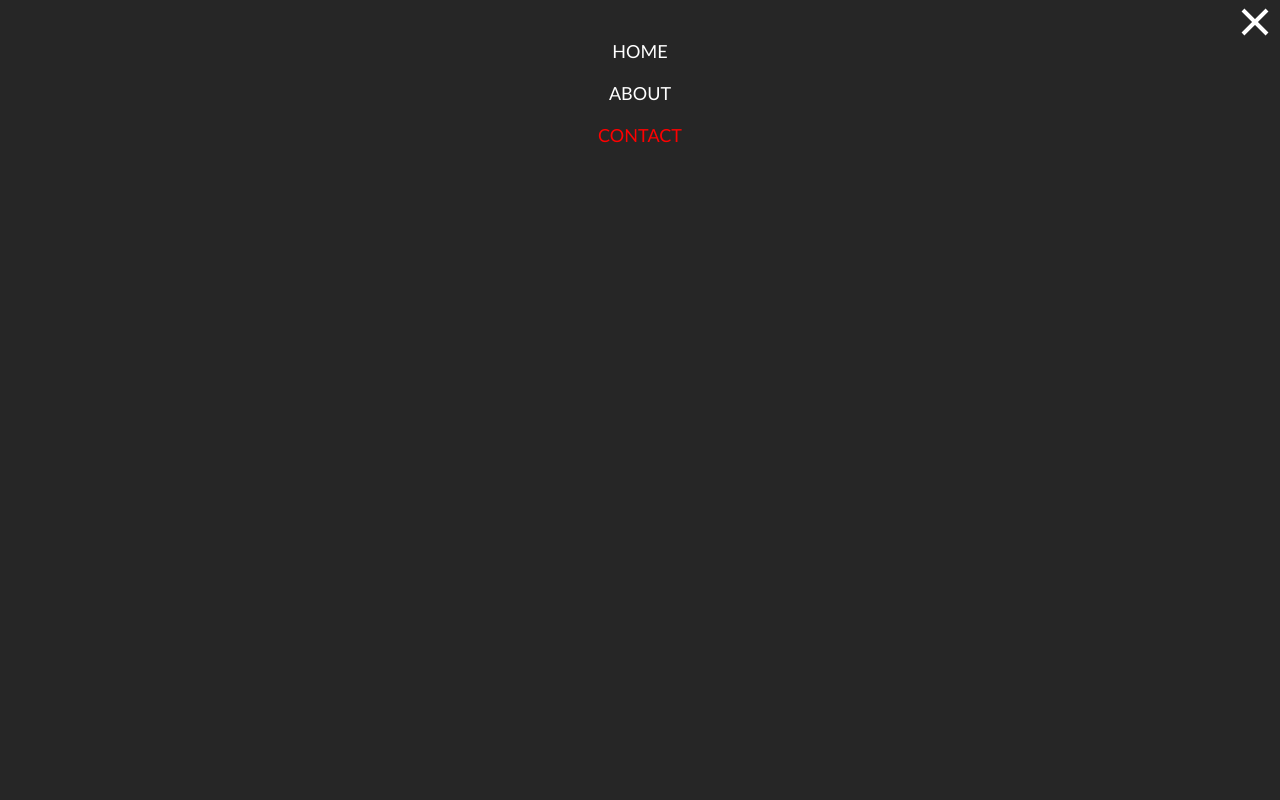
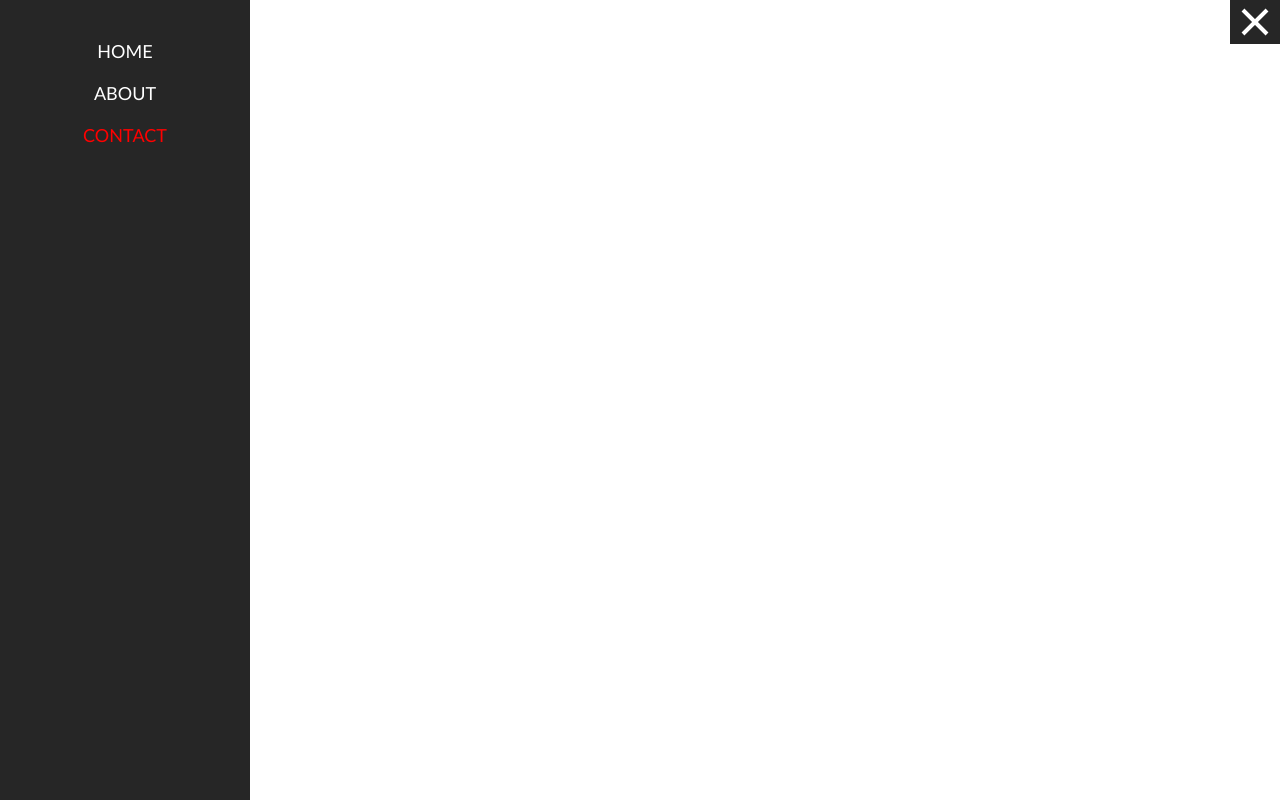
Before and after one commit to julianleahy/react-slide-nav, a React (Create React App) app: page /contact in a window 1280 px wide. Built offline with nearby package versions, Linux system fonts and the light colour scheme.

Commit message:
adjust width of sidebar for larger screens

```diff
--- a/src/Navbar/Navbar.css
+++ b/src/Navbar/Navbar.css
@@ -77,3 +77,11 @@
     background: #fc2827;
     color: #fff;
 }
+
+/* Medium devices (tablets, 768px and up) */
+@media (min-width: 768px) {
+    .Navbar{
+        left: -250px;
+        width: 250px;
+    }
+}
```
